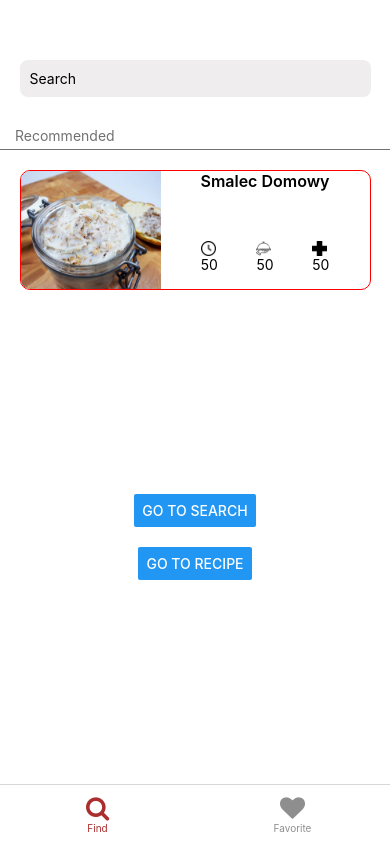
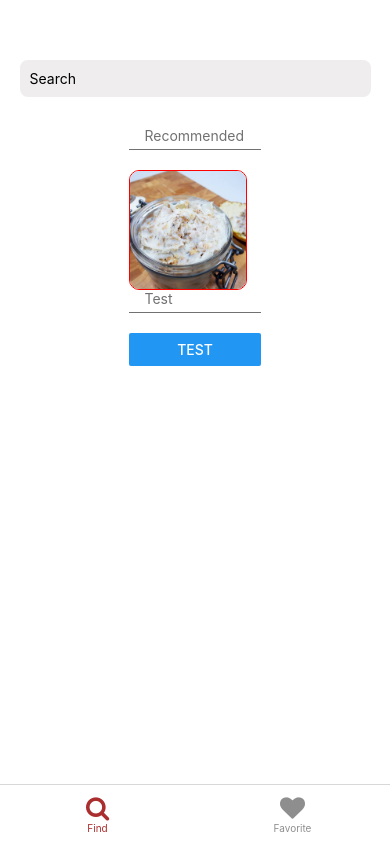
Before and after one commit to piotrc33/FindYourMeal, a React Native app: screen /Recommended in a window 390 px wide. Built offline with nearby package versions, Linux system fonts and the light colour scheme.

Commit message:
Showing filters on recommended screen works

```diff
--- a/app/components/Divider.tsx
+++ b/app/components/Divider.tsx
@@ -1,5 +1,5 @@
 import React from "react";
-import { StyleSheet, View, Text } from "react-native";
+import { StyleSheet, View, Text, Dimensions } from "react-native";
 import { lightBlack, subtleGray } from "../../constants/Colors";
 
 interface DividerProps {
@@ -18,8 +18,7 @@ export default Divider;
 
 const styles = StyleSheet.create({
   divider: {
-    width: "100%",
-    alignSelf: "flex-start",
+    alignSelf: "stretch",
     borderBottomColor: lightBlack,
     borderBottomWidth: StyleSheet.hairlineWidth,
     marginBottom: 20,
--- a/app/components/ScreensContainer.tsx
+++ b/app/components/ScreensContainer.tsx
@@ -58,12 +58,3 @@ export default function ScreensContainer() {
     </NavigationContainer>
   );
 }
-
-const styles = StyleSheet.create({
-  container: {
-    flex: 1,
-    backgroundColor: "#fff",
-    alignItems: "center",
-    justifyContent: "center",
-  },
-});
--- a/app/components/Search.tsx
+++ b/app/components/Search.tsx
@@ -1,12 +1,26 @@
-import React from 'react'
-import { StyleSheet, View, TextInput } from "react-native";
+import React from "react";
+import {
+  StyleSheet,
+  View,
+  TextInput,
+  Pressable,
+} from "react-native";
 
+interface SearchProps {
+  onPress?: () => void;
+}
 
-export default function Search() {
+export default function Search(props: SearchProps) {
   return (
-    <View style={styles.searchModal}>
-      <TextInput style={styles.searchInput} placeholder="Search" />
-    </View>
+    <Pressable
+      style={styles.searchModal}
+    >
+      <TextInput
+        style={styles.searchInput}
+        placeholder="Search"
+        onFocus={props.onPress}
+      />
+    </Pressable>
   );
 }
 
@@ -16,7 +30,7 @@ const styles = StyleSheet.create({
     display: "flex",
     alignItems: "center",
     marginTop: 60,
-    marginBottom: 30
+    marginBottom: 30,
   },
   searchInput: {
     width: "90%",
--- a/app/navigation/screens/RecommendedScreen.tsx
+++ b/app/navigation/screens/RecommendedScreen.tsx
@@ -1,37 +1,53 @@
 import { StackNavigationProp } from "@react-navigation/stack";
 import { StatusBar } from "expo-status-bar";
-import { Button, StyleSheet, Text, View, TextInput } from "react-native";
+import {
+  Button,
+  StyleSheet,
+  Text,
+  View,
+  Keyboard,
+  Pressable,
+} from "react-native";
 import { RootStackParamList } from "../../types/types";
 import Search from "../../components/Search";
 import Divider from "../../components/Divider";
 import Card from "../../components/Card";
+import { useState } from "react";
 
 type RecommendedScreenProps = {
   navigation: StackNavigationProp<RootStackParamList, "Recommended">;
 };
 
 export default function RecommendedScreen(props: RecommendedScreenProps) {
+  const [showFilters, setShowFilters] = useState(false);
+
+  const changeView = () => {
+    setShowFilters(!showFilters);
+  };
+
   return (
-    <View style={styles.container}>
-      <Search />
+    <Pressable style={styles.container} onPress={Keyboard.dismiss}>
+      <Search onPress={changeView} />
 
-      <Divider text="Recommended" />
+      {showFilters ? (
+        <View>
+          <Text>Filter</Text>
+          <Button title="SEARCH" onPress={() => setShowFilters(false)} />
+          <StatusBar style="auto" />
+        </View>
+      ) : (
+        <View>
+          <Divider text="Recommended" />
 
-      <Card onPress={() => props.navigation.push("Recipe")} />
+          {/* TODO: flatlist of cards */}
+          <Card onPress={() => props.navigation.push("Recipe")} />
+          <Divider text="Test" />
+          <Button title="test" onPress={changeView}></Button>
 
-      <Button
-        title="go to Search"
-        onPress={() => props.navigation.push("Search")}
-      />
-      <View style={{ marginTop: 20, marginBottom: "auto" }}>
-        <Button
-          title="go to recipe"
-          onPress={() => props.navigation.push("Recipe")}
-        />
-      </View>
-
-      <StatusBar style="auto" />
-    </View>
+          <StatusBar style="auto" />
+        </View>
+      )}
+    </Pressable>
   );
 }
 
@@ -40,7 +56,7 @@ const styles = StyleSheet.create({
     flex: 1,
     backgroundColor: "#fff",
     alignItems: "center",
-    justifyContent: "center",
     flexDirection: "column",
+    width: '100%'
   },
 });
--- a/app/navigation/screens/SearchScreen.tsx
+++ /dev/null
@@ -1,20 +0,0 @@
-import { StatusBar } from "expo-status-bar";
-import { StyleSheet, Text, View } from "react-native";
-
-export default function NoteScreen() {
-  return (
-    <View style={styles.container}>
-      <Text>Search Screen</Text>
-      <StatusBar style="auto" />
-    </View>
-  );
-}
-
-const styles = StyleSheet.create({
-  container: {
-    flex: 1,
-    backgroundColor: "#fff",
-    alignItems: "center",
-    justifyContent: "center",
-  },
-});
--- a/app/navigation/tabs/FindTab.tsx
+++ b/app/navigation/tabs/FindTab.tsx
@@ -1,8 +1,5 @@
-// import { StatusBar } from "expo-status-bar";
-import { StyleSheet, Text, View } from "react-native";
 import { createStackNavigator } from "@react-navigation/stack";
 import RecipeScreen from "../screens/RecipeScreen";
-import SearchScreen from "../screens/SearchScreen";
 import RecommendedScreen from "../screens/RecommendedScreen";
 
 const Stack = createStackNavigator();
@@ -11,7 +8,6 @@ export default function FindTab() {
   return (
     <Stack.Navigator initialRouteName="Recommended" screenOptions={{headerShown: false}} >
       <Stack.Screen name="Recommended" component={RecommendedScreen} />
-      <Stack.Screen name="Search" component={SearchScreen} />
       <Stack.Screen name="Recipe" component={RecipeScreen} />
     </Stack.Navigator>
   );
```
